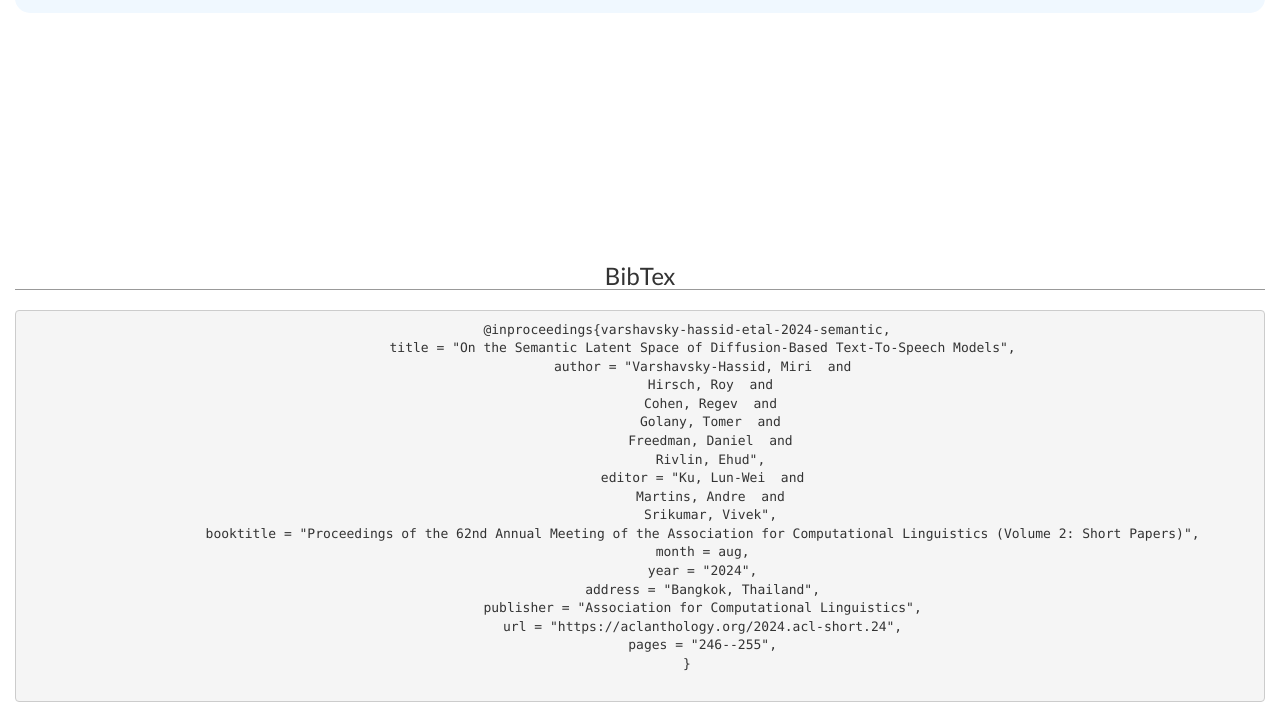
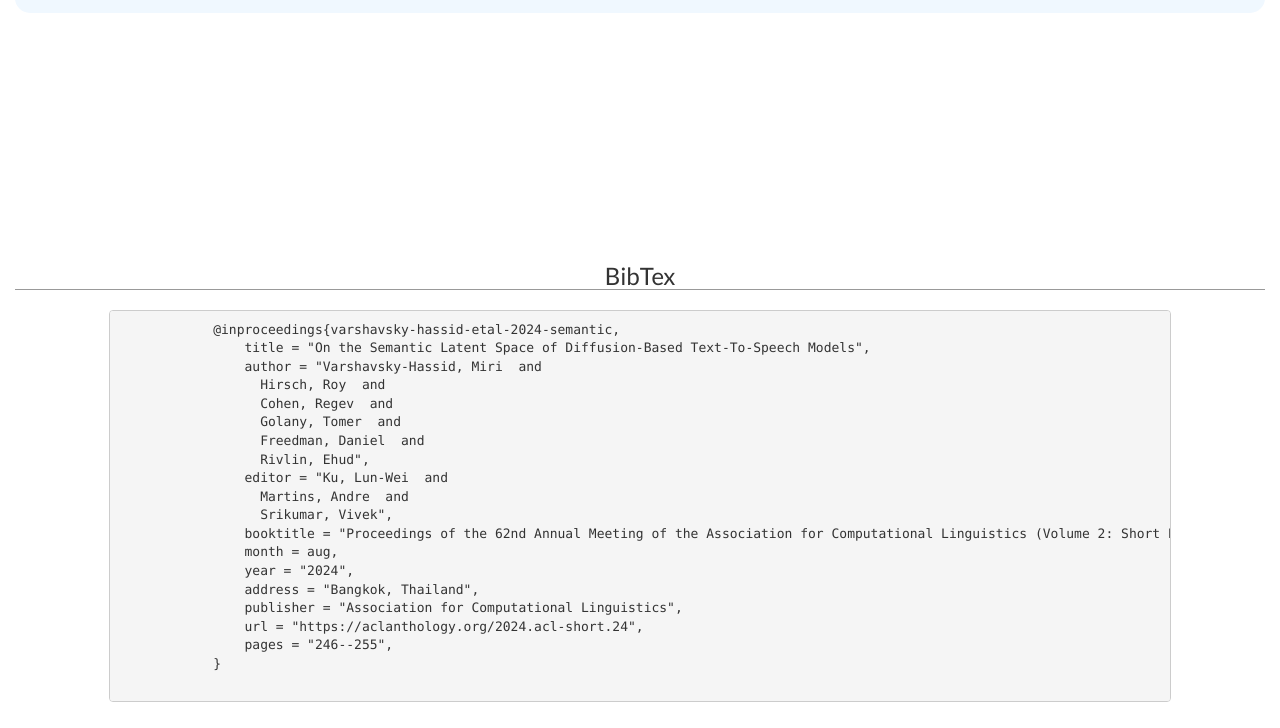
Before and after one commit to latent-analysis-grad-tts/speech-samples, a plain HTML site: page index.html in a window 1280 px wide. Shown: the part 5097-5825 px from the top of the page. Drawn offline with nearby package versions, Linux system fonts and the light colour scheme.

Commit message:
Edited bibtex alignment

```diff
--- a/index.html
+++ b/index.html
@@ -1872,9 +1872,11 @@
             </div>
         </span>
     </div>
-    <div class="centered-content" id="bibtex"></div>
-    <h2>BibTex</h2>
-    <pre id="cite">
+    <div class="centered-content" id="bibtex">
+        <span>
+            <h2>BibTex</h2>
+            <div class="content">
+                <pre id="cite">
             @inproceedings{varshavsky-hassid-etal-2024-semantic,
                 title = "On the Semantic Latent Space of Diffusion-Based Text-To-Speech Models",
                 author = "Varshavsky-Hassid, Miri  and
@@ -1895,6 +1897,8 @@
                 pages = "246--255",
             }
           </pre>
+            </div>
+        </span>
     </div>
 </body>
 
```
